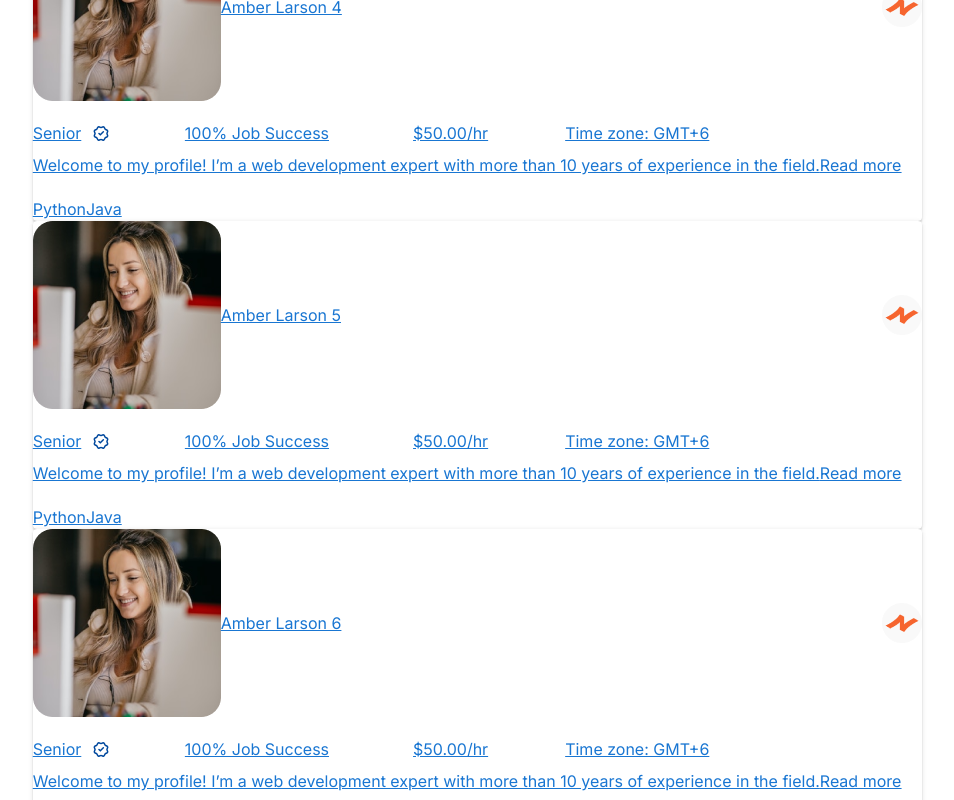
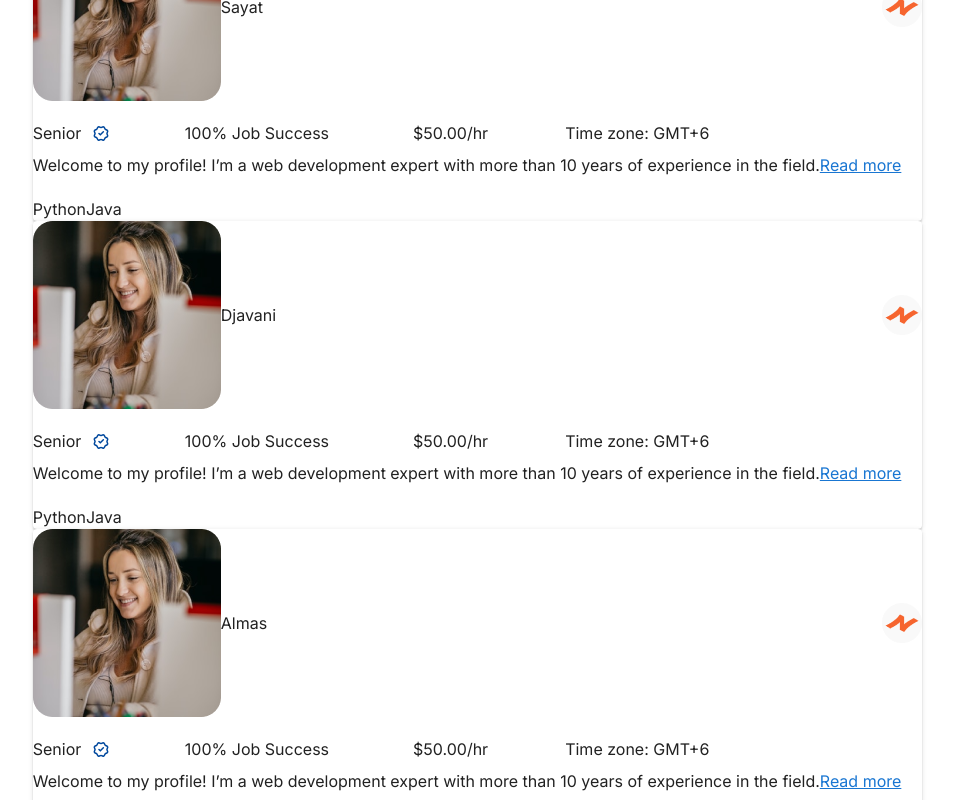
Before and after one commit to wlvck/nidge-dev, a Nuxt app: page /search in a window 1280 px wide. Shown: the part 1200-2000 px from the top of the page, without its empty margins (311-1265 px from the left). Built offline with nearby package versions, Linux system fonts and the light colour scheme.

Commit message:
did reactive input in search page

```diff
--- a/components/utils/Quiz/Checkbox.vue
+++ b/components/utils/Quiz/Checkbox.vue
@@ -35,7 +35,7 @@ export default {
   },
   watch: {
     checkbox__answer: {
-      immediate: true,
+      // immediate: true,
       handler(newValue) {
         this.addAnswer({
           id: this.question.id,
--- a/components/utils/Quiz/Input.vue
+++ b/components/utils/Quiz/Input.vue
@@ -33,7 +33,7 @@ export default {
   },
   watch: {
     input__answer: {
-      immediate: true,
+      // immediate: true,
       handler(newValue) {
         this.addAnswer({
           id: this.question.id,
--- a/components/utils/Quiz/Stack.vue
+++ b/components/utils/Quiz/Stack.vue
@@ -35,7 +35,7 @@ export default {
   },
   watch: {
     stack__answer: {
-      immediate: true,
+      // immediate: true,
       handler(newValue) {
         this.addAnswer({
           id: this.question.id,
--- a/package.json
+++ b/package.json
@@ -9,7 +9,9 @@
     "generate": "nuxt generate"
   },
   "dependencies": {
+    "axios": "^0.27.2",
     "core-js": "^3.19.3",
+    "gsap": "^3.11.1",
     "nuxt": "^2.15.8",
     "vue": "^2.6.14",
     "vue-server-renderer": "^2.6.14",
--- a/pages/auth/register/index.vue
+++ b/pages/auth/register/index.vue
@@ -4,6 +4,7 @@
       <v-form
         class="auth__form"
         ref="form"
+        @submit.prevent="register"
         v-model="valid"
         lazy-validation
       >
@@ -88,7 +89,7 @@
 
 <script>
 import Icon from '@/components/Icons/Icon'
-
+import axios from 'axios'
 export default {
   transition: 'fade',
   data: () => ({
@@ -115,6 +116,10 @@ export default {
     Icon
   },
   methods: {
+    register(){
+      this.validate()
+      axios.post('http://127.0.0.1:8000/api/auth/register')
+    },
     validate() {
       if (this.$refs.form.validate()) {
         this.$nuxt.$router.push('/auth/register/purpose')
--- a/pages/auth/register/purpose/client/quiz/index.vue
+++ b/pages/auth/register/purpose/client/quiz/index.vue
@@ -182,6 +182,7 @@ export default {
         const last_item = this.spliced__questions[this.spliced__questions.length - 1]
         this.questions.unshift(last_item)
         this.spliced__questions.pop()
+        this.current__question = this.questions[0].id
       }
     }
   },
--- a/pages/index.vue
+++ b/pages/index.vue
@@ -7,7 +7,7 @@
         <p>We connect you with developers experienced in mobile apps, web apps, UI/UX design, and digital project
           launches.</p>
         <div class="banner__search d-flex align-center">
-          <input type="text" placeholder="Java developer">
+          <input type="text" v-model="query" placeholder="Java developer">
           <button @click.prevent="routerPush">
             Search
           </button>
@@ -300,7 +300,7 @@
           </div>
         </div>
       </div>
-      <FeedbackSlider ref="carousel"  :title="'Hear from our clients  '"/>
+      <FeedbackSlider ref="carousel" :title="'Hear from our clients  '"/>
     </div>
     <div class="section9">
       <div class="limit__container mx-auto">
@@ -348,9 +348,19 @@ export default {
     FeedbackSlider,
     Icon
   },
+  data() {
+    return {
+      query: ''
+    }
+  },
   methods: {
     routerPush() {
-      this.$nuxt.$options.router.push('/search')
+      this.$nuxt.$options.router.push({
+        name: 'search',
+        params: {
+          query: this.query
+        }
+      })
     },
     showPrev() {
       this.$refs.carousel.$children[0].prev()
--- a/pages/search/_developer.vue
+++ b/pages/search/_developer.vue
@@ -12,7 +12,7 @@
                        src="https://img.freepik.com/premium-photo/profile-handsome-guy-building-book-shelf-handmade-design-wooden-industry-measuring-length-woodwork-workshop-indoors_274222-19506.jpg?w=2000"
                        alt="">
                   <div>
-                    <div class="dev__name">Amber Larson</div>
+                    <div class="dev__name">{{ this.$route.params.developer }}</div>
                     <div class="dev__experience">3 months</div>
                   </div>
                 </div>
@@ -79,7 +79,7 @@
             <v-container class="v__container">
               <h2 class="form__title mb-5">Work experience</h2>
               <ul class="experience__list">
-                <li class="experience__item"  v-for="item in 4" :key="item">
+                <li class="experience__item" v-for="item in 4" :key="item">
                   <div class="item__timeLine">
                     <div class="d-flex align-center justify-center timeLineParent">
                       <div class="timeLineChild"></div>
@@ -92,7 +92,8 @@
                     </div>
                     <div class="d-flex detailed__info">
                       <div class="time d-flex align-center">
-                        <svg class="mr-3" width="18" height="18" viewBox="0 0 18 18" fill="none" xmlns="http://www.w3.org/2000/svg">
+                        <svg class="mr-3" width="18" height="18" viewBox="0 0 18 18" fill="none"
+                             xmlns="http://www.w3.org/2000/svg">
                           <path
                             d="M17 7.4H1M12.5556 1V4.2M5.44444 1V4.2M5.26667 17H12.7333C14.2268 17 14.9735 17 15.544 16.7384C16.0457 16.5083 16.4537 16.1412 16.7094 15.6896C17 15.1762 17 14.5041 17 13.16V6.44C17 5.09587 17 4.42381 16.7094 3.91042C16.4537 3.45883 16.0457 3.09168 15.544 2.86158C14.9735 2.6 14.2268 2.6 12.7333 2.6H5.26667C3.77319 2.6 3.02646 2.6 2.45603 2.86158C1.95426 3.09168 1.54631 3.45883 1.29065 3.91042C1 4.42381 1 5.09587 1 6.44V13.16C1 14.5041 1 15.1762 1.29065 15.6896C1.54631 16.1412 1.95426 16.5083 2.45603 16.7384C3.02646 17 3.77319 17 5.26667 17Z"
                             stroke="black" stroke-width="1.5" stroke-linecap="round" stroke-linejoin="round"/>
@@ -110,7 +111,7 @@
                       Mобильное приложение для продажи машин на запчасти, задачи: разработка приложения в одиночку и
                       потом в команде, сейчас в релизе
                     </div>
-                    <div >
+                    <div>
                       <div class="stack">
                         Java
                       </div>
@@ -160,6 +161,9 @@ export default {
   data() {
     return {}
   },
+  mounted(){
+    console.log('mounted')
+  },
   computed: {},
   methods: {
     showPrev() {
--- a/pages/search/index.vue
+++ b/pages/search/index.vue
@@ -125,18 +125,25 @@
         <div class="result">
           <h2>IT jobs</h2>
           <div class="search__form">
-            <input type="text" placeholder="Java developer  ">
+            <input type="text" v-model="query" placeholder="Java developer">
             <button class="btn-primary">Search</button>
           </div>
+          <TransitionGroup
+            tag="div"
+            :css="false"
+            @before-enter="onBeforeEnter"
+            @enter="onEnter"
+            @leave="onLeave"
+          >
             <v-card
               class="result__card"
-            v-for="(dev, index) in dev_list" :key="index"
+              v-for="(dev, index) in computedList" :key="index" :data-index="index"
             >
-            <nuxt-link :to="`/search/developer-${dev}`" class="dev__link">
+              <div class="dev__link">
                 <div class="card__header d-flex align-center justify-space-between">
                   <div class="header__info d-flex align-center">
                     <img src="@/static/user1.png" alt="">
-                  <div class="static__title">Amber Larson {{ dev }}</div>
+                    <div class="static__title">{{ dev.title }}</div>
                   </div>
                   <img class="header__logo" src="@/static/logo.png" alt="">
                 </div>
@@ -172,17 +179,19 @@
 
                   </v-row>
                   <div class="card__text mt-2 mb-5">
-                  <p class="mb-0 d-inline">Welcome to my profile! I’m a web development expert with more than 10 years of
+                    <p class="mb-0 d-inline">Welcome to my profile! I’m a web development expert with more than 10 years
+                      of
                       experience in the field.</p>
-                  <nuxt-link to="">Read more</nuxt-link>
+                    <nuxt-link :to="{path: `/search/${dev.title}`, params: {developer: dev.title}}">Read more</nuxt-link>
                   </div>
                 </div>
                 <div class="card__footer d-flex align-center">
                   <div class="stacks">Python</div>
                   <div class="stacks">Java</div>
                 </div>
-            </nuxt-link>
+              </div>
             </v-card>
+          </TransitionGroup>
         </div>
       </v-col>
     </v-row>
@@ -190,16 +199,65 @@
 </template>
 
 <script>
+import gsap from 'gsap'
+
 export default {
   name: "index",
   data() {
     return {
       panel: [0, 1, 2, 3],
+      query: '',
       readonly: false,
       min: 4000,
       max: 35000,
       range: [7000, 15000],
-      dev_list: 12
+      dev_list: [
+        {
+          title: 'Kanagat',
+        },
+        {
+          title: 'Meirzhan',
+        },
+        {
+          title: 'Sergey',
+        },
+        {
+          title: 'Sayat',
+        },
+        {
+          title: 'Djavani',
+        },
+        {
+          title: 'Almas',
+        },
+      ]
+    }
+  },
+  mounted() {
+    this.query = this.$route.params.query ? this.$route.params.query : ''
+  },
+  computed: {
+    computedList() {
+      return this.dev_list.filter((item) => item.title.toLowerCase().includes(this.query.toLowerCase()))
+    }
+  },
+  methods: {
+    onBeforeEnter(el) {
+      el.style.opacity = 0
+    },
+    onEnter(el, done) {
+      gsap.to(el, {
+        opacity: 1,
+        delay: el.dataset.index * 0.15,
+        onComplete: done
+      })
+    },
+    onLeave(el, done) {
+      gsap.to(el, {
+        opacity: 0,
+        delay: 0.1,
+        onComplete: done
+      })
     }
   }
 }
```
Also changed, not shown: 1 other file (tests, documents, lock files or other folders). Lines whose indentation alone changed are shown as unchanged.
